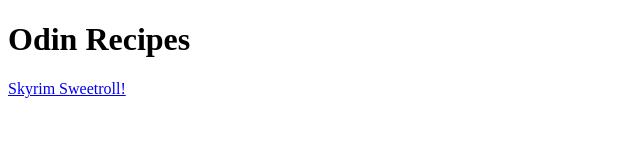
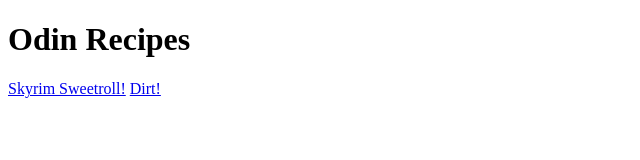
Before and after one commit to YoloSwagglns/odin-recipes, a plain HTML site: page index.html in a window 1280 px wide. Shown: the full height of the page, 0-640 px from the left. Drawn offline with Linux system fonts and the light colour scheme.

Commit message:
feat: Add an anchor/link to index for dirt

```diff
--- a/index.html
+++ b/index.html
@@ -8,5 +8,6 @@
     <body>
         <h1>Odin Recipes</h1>
         <a href="recipes/sweetroll.html">Skyrim Sweetroll!</a>
+        <a href="recipes/dirt.html">Dirt!</a>
     </body>
 </html>
```
